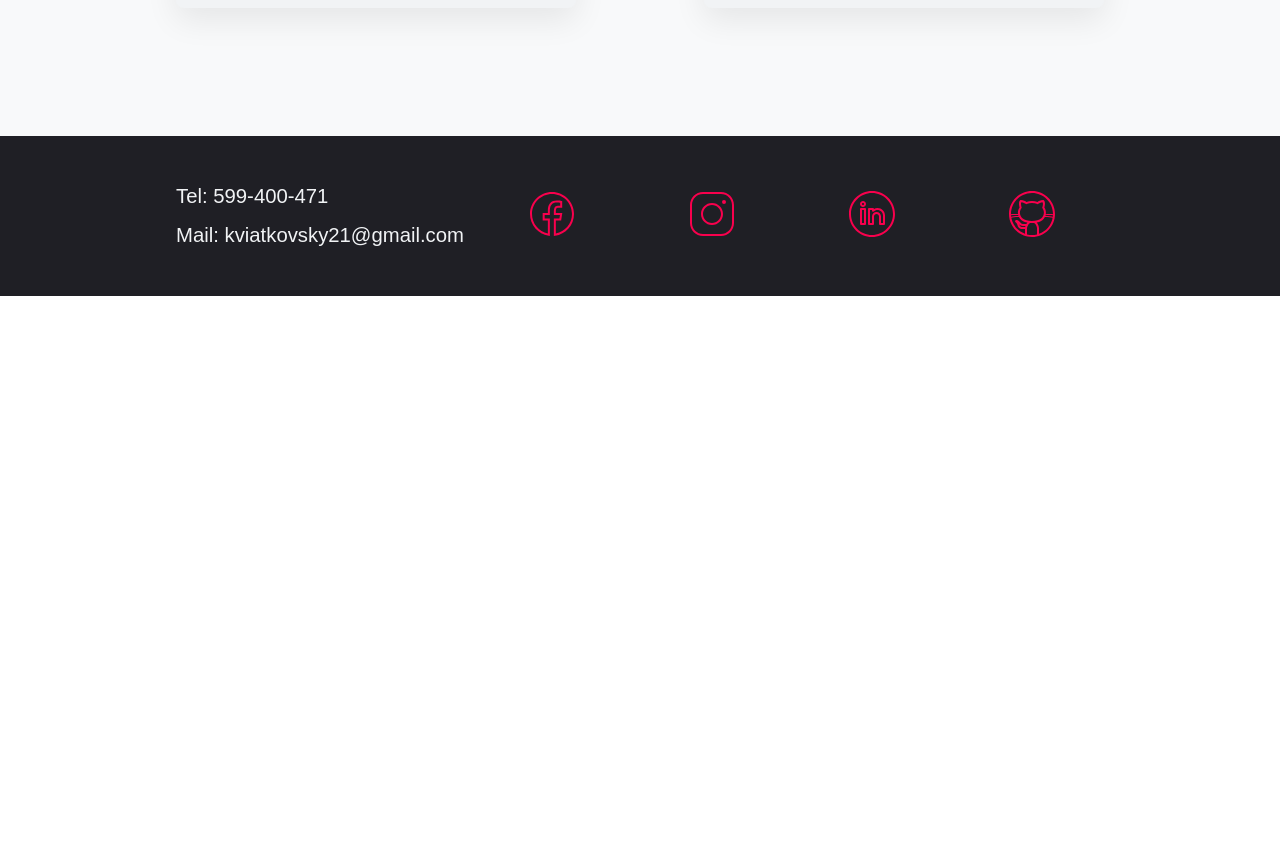
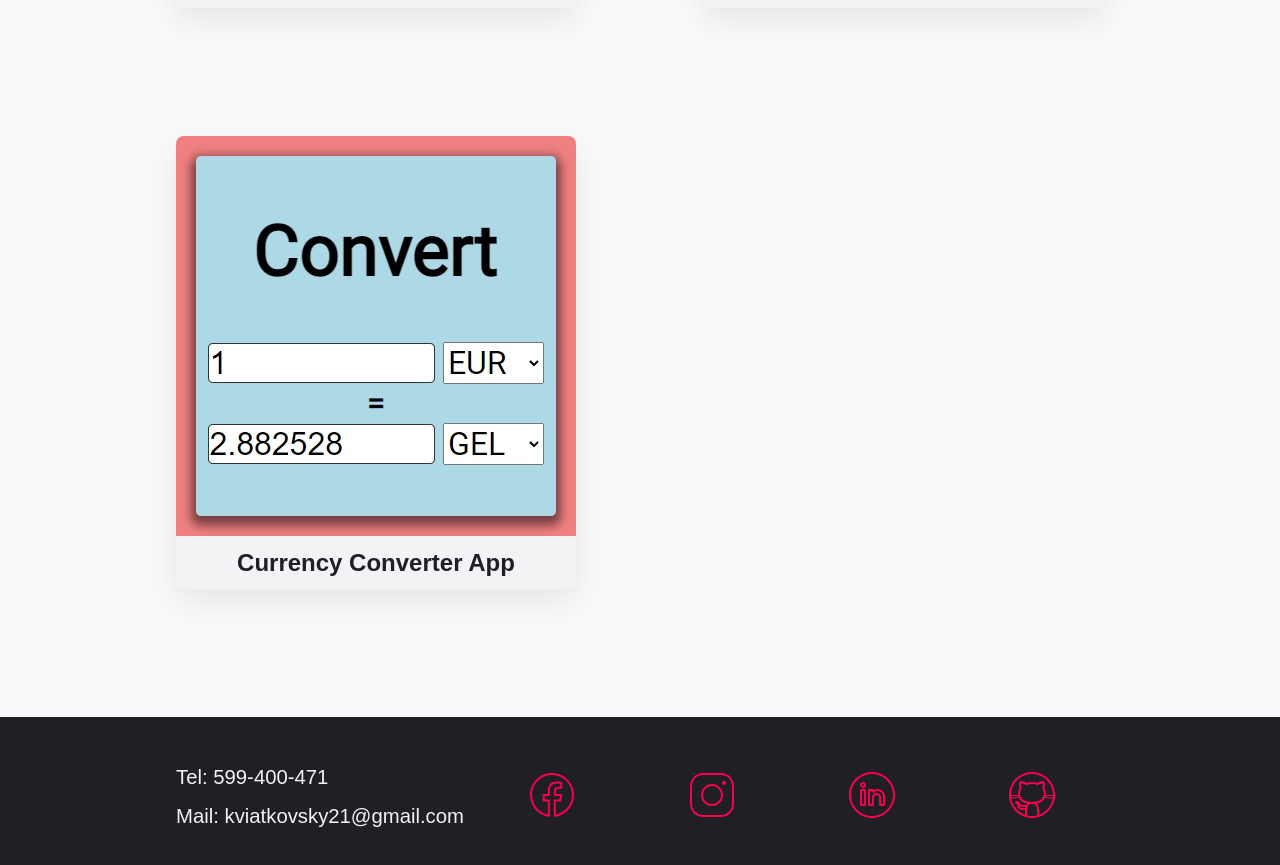
Before and after one commit to Kviatkovski/Portfolio-project, a React (Create React App) app: page / in a window 1280 px wide. Shown: the part 7700-8565 px from the top of the page. Before the commit the page ends 7996 px from the top, so only its background shows below. Built offline with nearby package versions, Linux system fonts and the light colour scheme.

Commit message:
adding currency converter project

```diff
--- a/src/components/main/Main.js
+++ b/src/components/main/Main.js
@@ -177,6 +177,13 @@ const projects = [
     type: "react",
     id: 24,
   },
+  {
+    name: "Currency Converter App",
+    image: "../../assets/images/img-25.jpg",
+    url: "https://lukas-currency-converter.netlify.app/",
+    type: "react",
+    id: 25,
+  },
 ];
 
 const Main = () => {
```
Also changed, not shown: src/assets/images/img-25.jpg (added).
